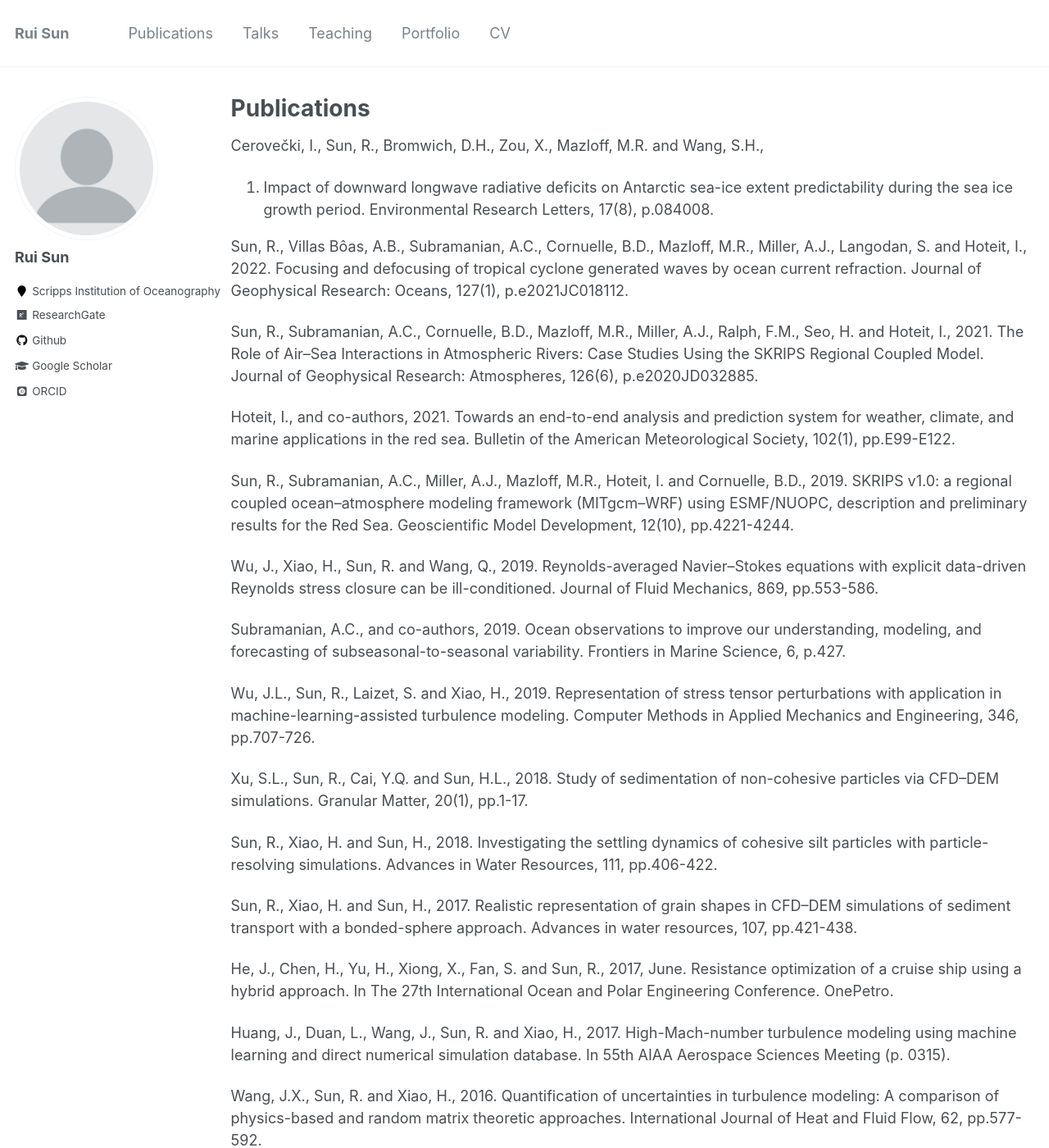
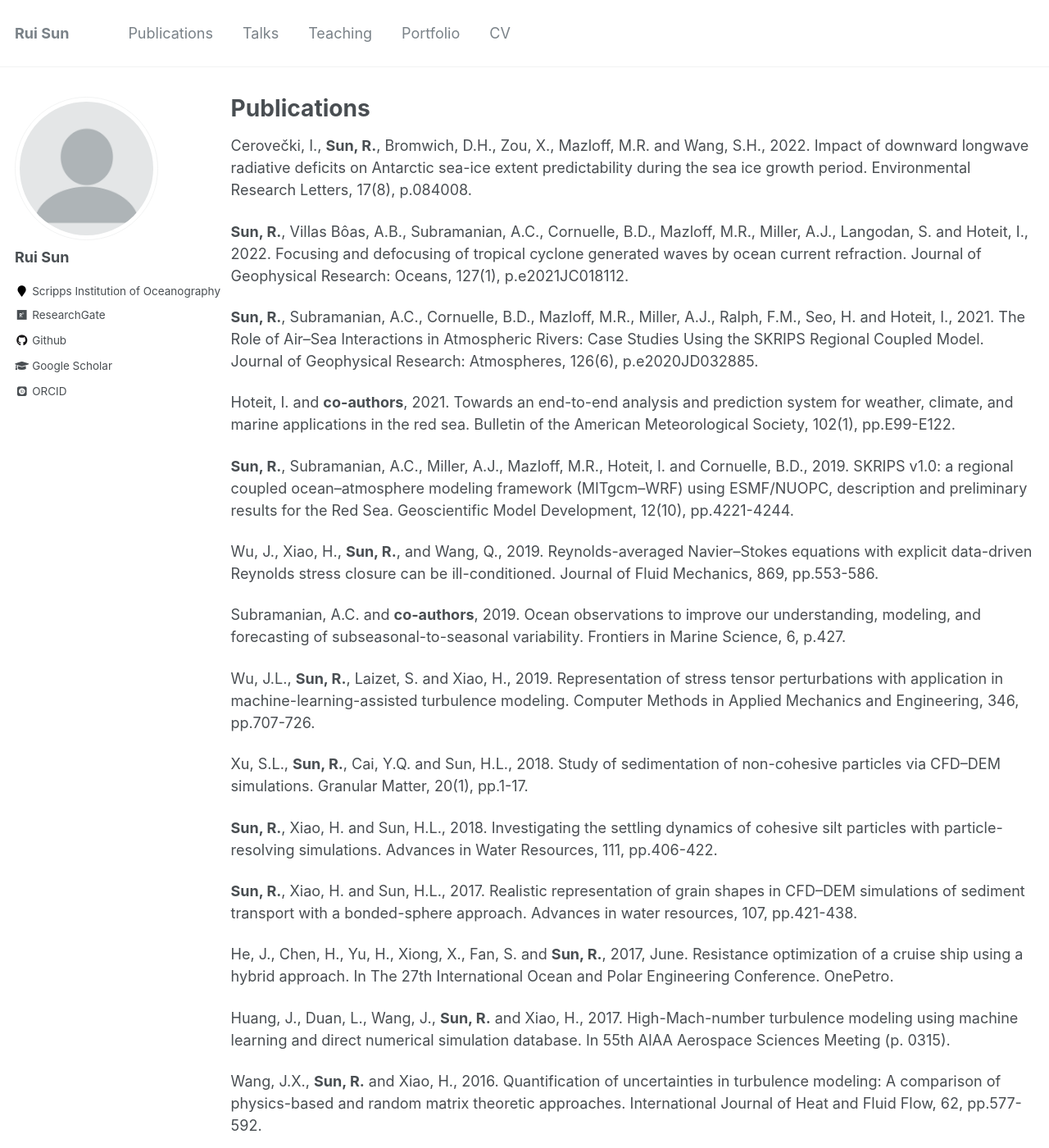
Before and after one commit to iurnus/iurnus.github.io, a Jekyll site: the page built from _pages/publications.md, in a window 1280 px wide and 1400 px high. Shown: the whole window at 82% size. Built offline with Jekyll 4.4.1, drawn with Linux system fonts in a browser that asks for light colours; some web fonts are replaced; some of the changed text lies outside the part shown.

Commit message:
updated the publications

```diff
--- a/_pages/publications.md
+++ b/_pages/publications.md
@@ -7,98 +7,98 @@ author_profile: true
 
 {% include base_path %}
 
-Cerovečki, I., Sun, R., Bromwich, D.H., Zou, X., Mazloff, M.R. and Wang, S.H.,
-2022. Impact of downward longwave radiative deficits on Antarctic sea-ice
+Cerovečki, I., **Sun, R.**, Bromwich, D.H., Zou, X., Mazloff, M.R. and Wang,
+S.H., 2022. Impact of downward longwave radiative deficits on Antarctic sea-ice
 extent predictability during the sea ice growth period. Environmental Research
 Letters, 17(8), p.084008.
 
-Sun, R., Villas Bôas, A.B., Subramanian, A.C., Cornuelle, B.D., Mazloff, M.R.,
+**Sun, R.**, Villas Bôas, A.B., Subramanian, A.C., Cornuelle, B.D., Mazloff, M.R.,
 Miller, A.J., Langodan, S. and Hoteit, I., 2022. Focusing and defocusing of
 tropical cyclone generated waves by ocean current refraction. Journal of
 Geophysical Research: Oceans, 127(1), p.e2021JC018112.
 
-Sun, R., Subramanian, A.C., Cornuelle, B.D., Mazloff, M.R., Miller, A.J.,
+**Sun, R.**, Subramanian, A.C., Cornuelle, B.D., Mazloff, M.R., Miller, A.J.,
 Ralph, F.M., Seo, H. and Hoteit, I., 2021. The Role of Air–Sea Interactions in
 Atmospheric Rivers: Case Studies Using the SKRIPS Regional Coupled Model.
 Journal of Geophysical Research: Atmospheres, 126(6), p.e2020JD032885.
 
-Hoteit, I., and co-authors, 2021. Towards an end-to-end analysis and
+Hoteit, I. and **co-authors**, 2021. Towards an end-to-end analysis and
 prediction system for weather, climate, and marine applications in the red sea.
 Bulletin of the American Meteorological Society, 102(1), pp.E99-E122.
 
-Sun, R., Subramanian, A.C., Miller, A.J., Mazloff, M.R., Hoteit, I. and
+**Sun, R.**, Subramanian, A.C., Miller, A.J., Mazloff, M.R., Hoteit, I. and
 Cornuelle, B.D., 2019. SKRIPS v1.0: a regional coupled ocean–atmosphere
 modeling framework (MITgcm–WRF) using ESMF/NUOPC, description and preliminary
 results for the Red Sea. Geoscientific Model Development, 12(10), pp.4221-4244.
 
-Wu, J., Xiao, H., Sun, R. and Wang, Q., 2019. Reynolds-averaged Navier–Stokes
+Wu, J., Xiao, H., **Sun, R.**, and Wang, Q., 2019. Reynolds-averaged Navier–Stokes
 equations with explicit data-driven Reynolds stress closure can be
 ill-conditioned. Journal of Fluid Mechanics, 869, pp.553-586.
 
-Subramanian, A.C., and co-authors, 2019. Ocean observations to improve our
+Subramanian, A.C. and **co-authors**, 2019. Ocean observations to improve our
 understanding, modeling, and forecasting of subseasonal-to-seasonal
 variability. Frontiers in Marine Science, 6, p.427.
 
-Wu, J.L., Sun, R., Laizet, S. and Xiao, H., 2019. Representation of stress
+Wu, J.L., **Sun, R.**, Laizet, S. and Xiao, H., 2019. Representation of stress
 tensor perturbations with application in machine-learning-assisted turbulence
 modeling. Computer Methods in Applied Mechanics and Engineering, 346,
 pp.707-726.
 
-Xu, S.L., Sun, R., Cai, Y.Q. and Sun, H.L., 2018. Study of sedimentation of
+Xu, S.L., **Sun, R.**, Cai, Y.Q. and Sun, H.L., 2018. Study of sedimentation of
 non-cohesive particles via CFD–DEM simulations. Granular Matter, 20(1),
 pp.1-17.
 
-Sun, R., Xiao, H. and Sun, H., 2018. Investigating the settling dynamics of
+**Sun, R.**, Xiao, H. and Sun, H.L., 2018. Investigating the settling dynamics of
 cohesive silt particles with particle-resolving simulations. Advances in Water
 Resources, 111, pp.406-422.
 
-Sun, R., Xiao, H. and Sun, H., 2017. Realistic representation of grain shapes
+**Sun, R.**, Xiao, H. and Sun, H.L., 2017. Realistic representation of grain shapes
 in CFD–DEM simulations of sediment transport with a bonded-sphere approach.
 Advances in water resources, 107, pp.421-438.
 
-He, J., Chen, H., Yu, H., Xiong, X., Fan, S. and Sun, R., 2017, June.
+He, J., Chen, H., Yu, H., Xiong, X., Fan, S. and **Sun, R.**, 2017, June.
 Resistance optimization of a cruise ship using a hybrid approach. In The 27th
 International Ocean and Polar Engineering Conference. OnePetro.
 
-Huang, J., Duan, L., Wang, J., Sun, R. and Xiao, H., 2017. High-Mach-number
+Huang, J., Duan, L., Wang, J., **Sun, R.** and Xiao, H., 2017. High-Mach-number
 turbulence modeling using machine learning and direct numerical simulation
 database. In 55th AIAA Aerospace Sciences Meeting (p. 0315).
 
-Wang, J.X., Sun, R. and Xiao, H., 2016. Quantification of uncertainties in
+Wang, J.X., **Sun, R.** and Xiao, H., 2016. Quantification of uncertainties in
 turbulence modeling: A comparison of physics-based and random matrix theoretic
 approaches. International Journal of Heat and Fluid Flow, 62, pp.577-592.
 
-Sun, R. and Xiao, H., 2016. Sediment micromechanics in sheet flows induced by
+**Sun, R.** and Xiao, H., 2016. Sediment micromechanics in sheet flows induced by
 asymmetric waves: A CFD–DEM study. Computers & Geosciences, 96, pp.35-46.
 
-Xiao, H., Wu, J.L., Wang, J.X., Sun, R. and Roy, C., 2016. Quantifying and
+Xiao, H., Wu, J.L., Wang, J.X., **Sun, R.** and Roy, C., 2016. Quantifying and
 reducing model-form uncertainties in Reynolds-averaged Navier–Stokes
 simulations: A data-driven, physics-informed Bayesian approach. Journal of
 Computational Physics, 324, pp.115-136.
 
-Sun, R., Xiao, H. and Strom, K., 2016. Particle dynamics in self-generated
+**Sun, R.**, Xiao, H. and Strom, K., 2016. Particle dynamics in self-generated
 dunes over a range of hydraulic and sediment transport conditions using
 LES--DEM. arXiv preprint arXiv:1610.03397.
 
-Sun, R. and Xiao, H., 2016. CFD–DEM simulations of current-induced dune
+**Sun, R.** and Xiao, H., 2016. CFD–DEM simulations of current-induced dune
 formation and morphological evolution. Advances in water resources, 92,
 pp.228-239.
 
-Sun, R. and Xiao, H., 2016. SediFoam: A general-purpose, open-source CFD–DEM
+**Sun, R.** and Xiao, H., 2016. SediFoam: A general-purpose, open-source CFD–DEM
 solver for particle-laden flow with emphasis on sediment transport. Computers &
 Geosciences, 89, pp.207-219.
 
-Sun, R. and Xiao, H., 2015. Diffusion-based coarse graining in hybrid
+**Sun, R.** and Xiao, H., 2015. Diffusion-based coarse graining in hybrid
 continuum–discrete solvers: theoretical formulation and a priori tests.
 International Journal of Multiphase Flow, 77, pp.142-157.
 
-Sun, R. and Xiao, H., 2015. Diffusion-based coarse graining in hybrid
+**Sun, R.** and Xiao, H., 2015. Diffusion-based coarse graining in hybrid
 continuum–discrete solvers: Applications in CFD–DEM. International Journal of
 Multiphase Flow, 72, pp.233-247.
 
-Sun, R. and Xiao, H., 2014. Eulerian-Lagrangian Modeling of Current-Induced
+**Sun, R.** and Xiao, H., 2014. Eulerian-Lagrangian Modeling of Current-Induced
 Coastal Sand Dune Migration. GEOTECHNICAL ENGINEERING, 45(4), pp.15-28.
 
-Hu, J., Chen, W., Luo, R., Zhao, B. and Sun, R., 2014. Uniaxial cyclic tensile
+Hu, J., Chen, W., Luo, R., Zhao, B. and **Sun, R.**, 2014. Uniaxial cyclic tensile
 mechanical properties of ethylene tetrafluoroethylene (ETFE) foils.
 Construction and Building Materials, 63, pp.311-319.
```
